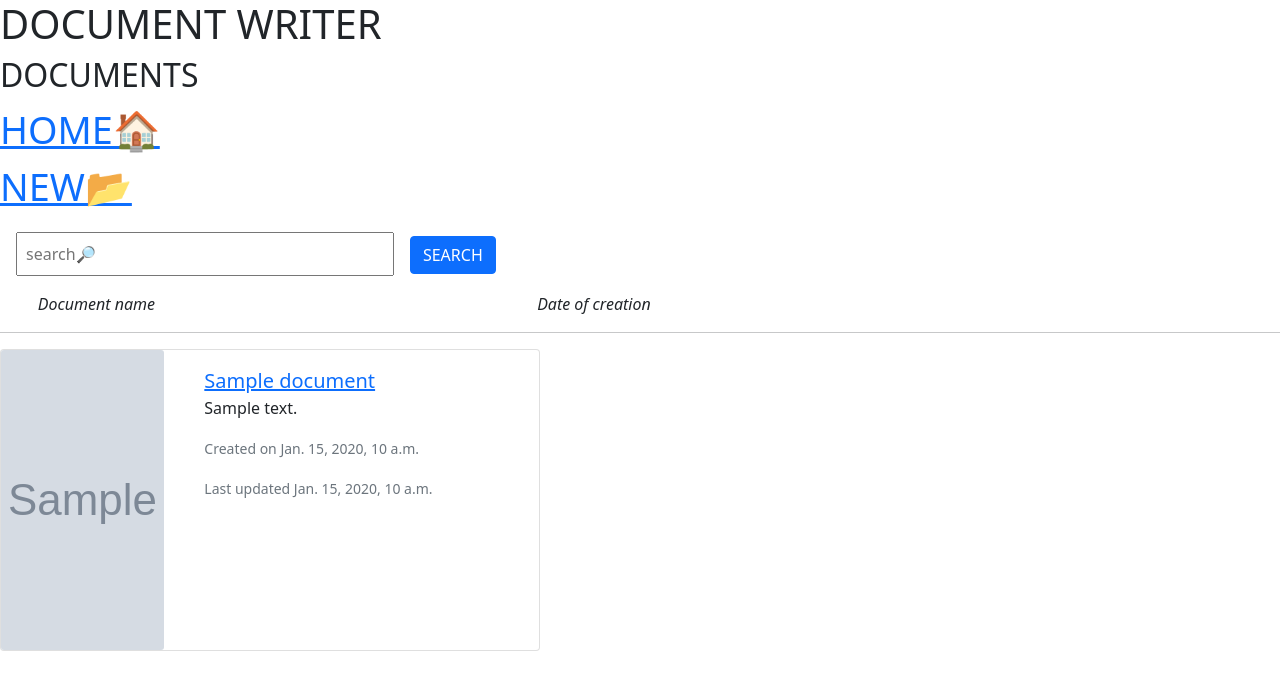
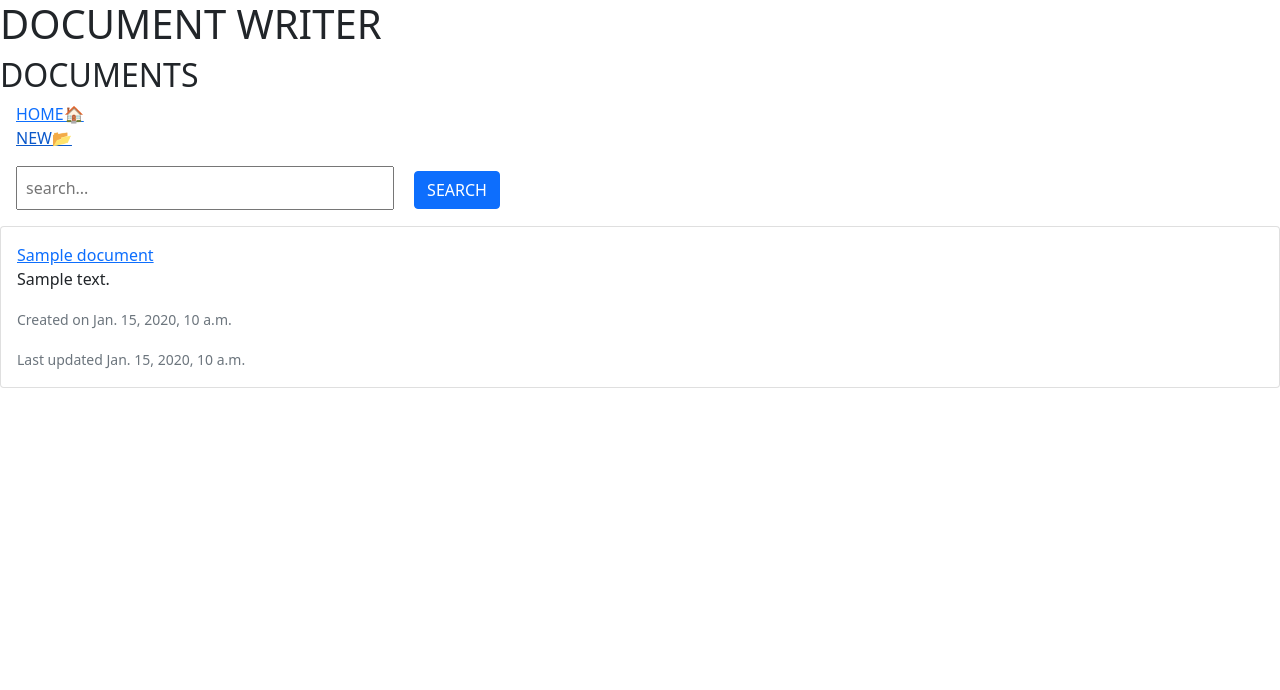
Before and after one commit to genedeh/django_document_project, a Django app: page / in a window 1280 px wide. Shown: the top 690 px of the page. Run offline with Django 3.2, Linux system fonts and the light colour scheme; tables that the repository leaves empty hold one stand-in row (Sample ...); some libraries are stand-ins or nearby versions.

Commit message:
finished designing home.html

```diff
--- a/document_writer/templates/home.html
+++ b/document_writer/templates/home.html
@@ -9,29 +9,19 @@
 {% block content %}
 <h1>DOCUMENT WRITER</h1>
 <h2>DOCUMENTS</h2>
-<table>
-    <a href="" style="font-size:1cm;">HOME🏠</a><br>
-    <a href="" style="font-size:1cm;">NEW📂</a>
+<table style="text-align:center;">
+    <a href="" class="stretched-link p-3">HOME🏠</a><br>
+    <a href="" class="stretched-link p-3">NEW📂</a>
 </table>
-<input type="text" placeholder="search🔎" class="m-3 ml-4 p-2" style="width:10cm;"><button class="btn btn-primary" type="submit">SEARCH</button>
+<input type="text" placeholder="search..." class="m-3 ml-4 p-2" style="width:10cm;"> <button class="btn btn-primary" type="submit">SEARCH</button>
 <br>
-<em style="margin-left:1cm" >Document name</em> <em style="margin-left:10cm">Date of creation</em>
-<hr>
-
 {%for doc in document %}
-<div class="card mb-3" style="max-width: 540px;">
-  <div class="row no-gutters">
-    <div class="col-md-4">
-      <img src="/media/{{doc.doc_img}}" class="card-img" alt="..." width="50" height="300">
-    </div>
-    <div class="col-md-8">
-      <div class="card-body">
-        <a class="card-title" style="font-size:20px">{{doc.doc_name}}</a>
-        <p class="card-text">{{doc.about}}</p>
-        <p class="card-text"><small class="text-muted">Created on {{doc.created}}</small></p>
-        <p class="card-text"><small class="text-muted">Last updated {{doc.updated}}</small></p>
-      </div>
-    </div>
+<div class="card mb-3">
+  <div class="card-body">
+    <a class="card-link">{{doc.doc_name}}</a>
+    <p class="card-text">{{doc.about}}</p>
+    <p class="card-text"><small class="text-muted">Created on {{doc.created}}</small></p>
+    <p class="card-text"><small class="text-muted">Last updated {{doc.updated}}</small></p>
   </div>
 </div>
 {%endfor%}
```
